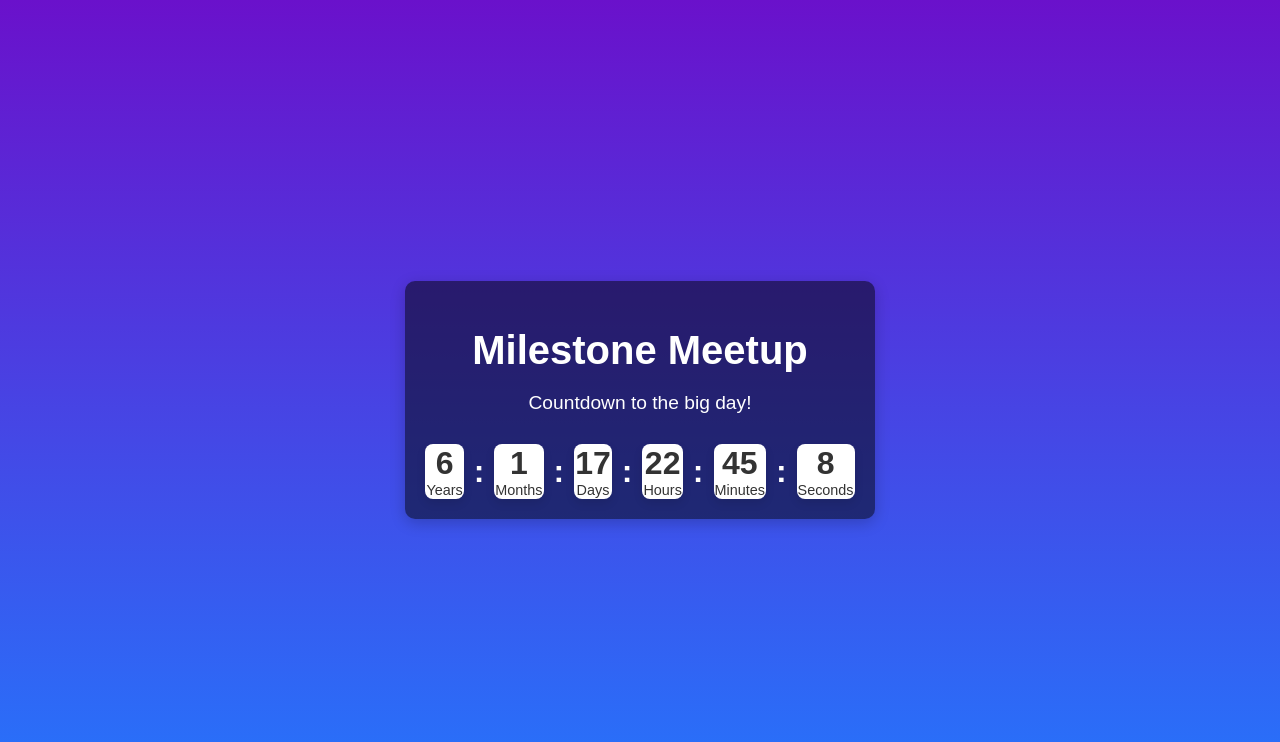
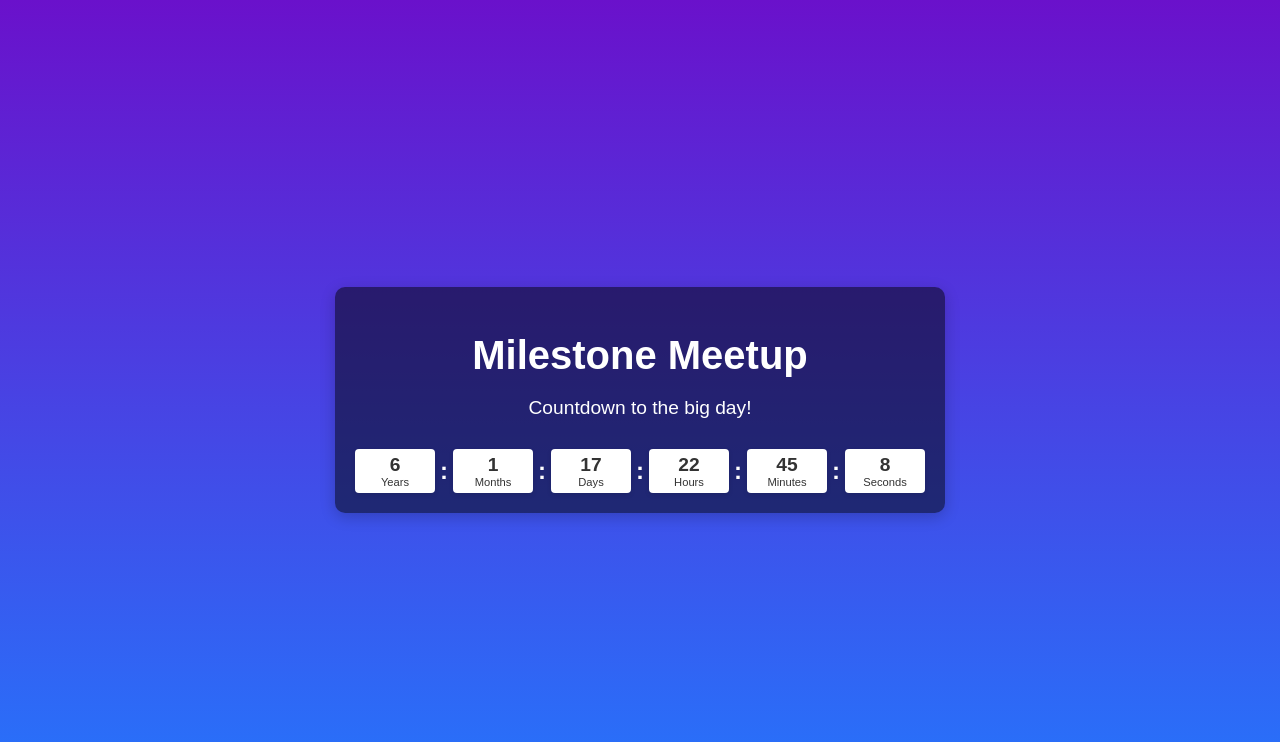
Before and after one commit to Nikhildvloper/Milestone-Meetup, a plain HTML site: page index.html in a window 1280 px wide. Drawn offline with Linux system fonts and the light colour scheme.

Commit message:
Update styles.css

```diff
--- a/styles.css
+++ b/styles.css
@@ -33,32 +33,32 @@ h1 {
   display: flex;
   justify-content: center;
   align-items: center;
-  gap: 10px;
+  gap: 5px;
 }
 
 .time-box {
   background: #fff;
   color: #333;
-  padding: 1px 1px;
-  border-radius: 8px;
-  min-width: 4px;
+  padding: 5px 10px;
+  border-radius: 4px;
+  min-width: 60px;
   text-align: center;
-  box-shadow: 0 4px 10px rgba(0, 0, 0, 0.1);
+  box-shadow: 0 2px 5px rgba(0, 0, 0, 0.1);
 }
 
 .time-box span {
   display: block;
-  font-size: 2rem;
+  font-size: 1.2rem;
   font-weight: bold;
 }
 
 .time-box p {
-  font-size: 0.9rem;
+  font-size: 0.7rem;
   margin: 0;
 }
 
 .separator {
-  font-size: 2rem;
+  font-size: 1.5rem;
   font-weight: bold;
   color: #fff;
 }
```
